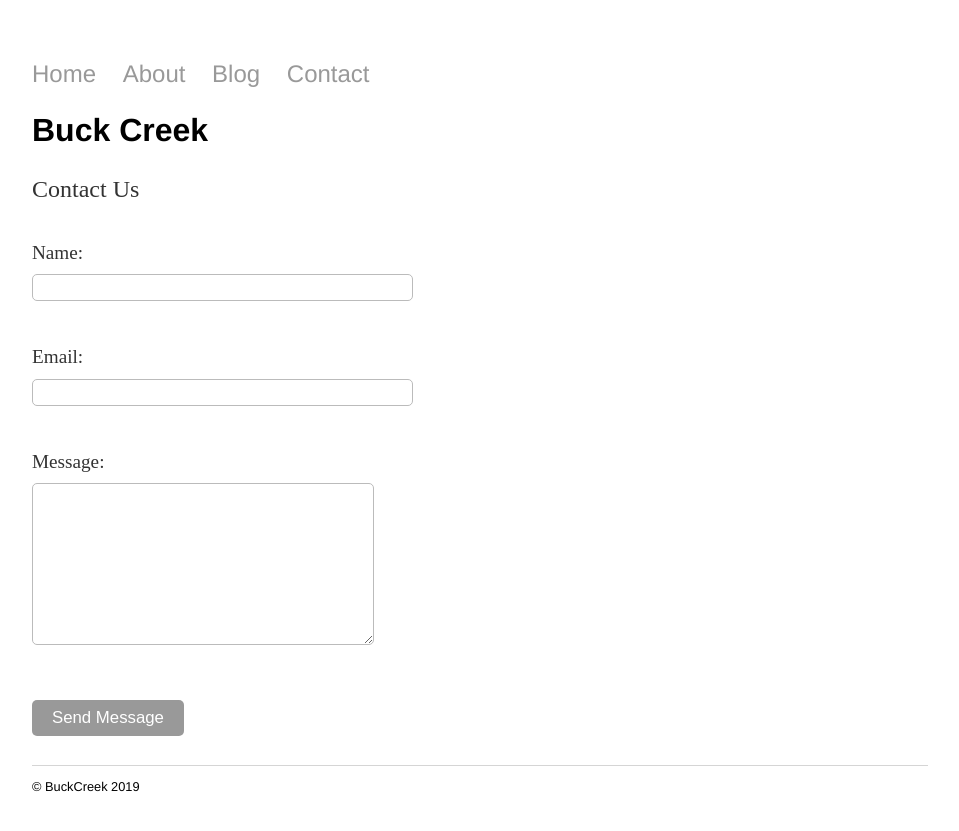
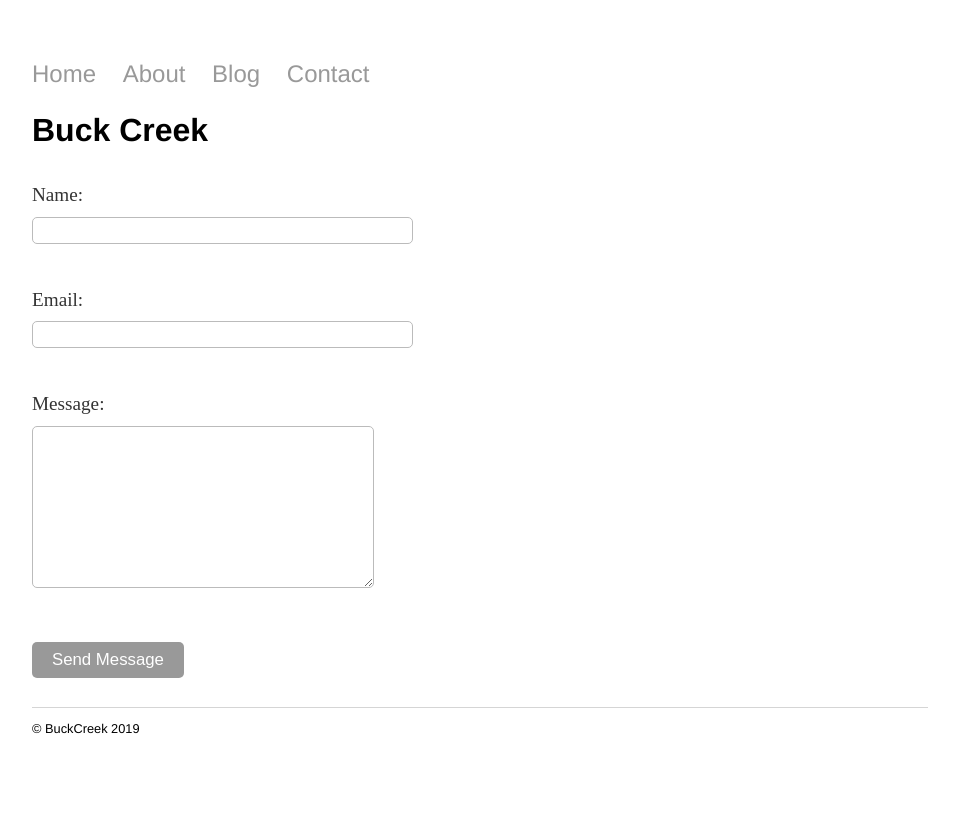
Before and after one commit to shanebp/shanebp.github.io, a Jekyll site: the page built from contact.html, in a window 1280 px wide. Shown: the top 831 px of the page, without its empty margins (160-1119 px from the left). Built offline with Jekyll 4.4.1, drawn with Linux system fonts in a browser that asks for light colours.

Commit message:
Update contact.html

```diff
--- a/contact.html
+++ b/contact.html
@@ -4,9 +4,7 @@ title: Buck Creek
 ---
 <h1>{{ page.title }}</h1>
 
-<p>Contact Us</p>
-
-<p>
+<div class="blurb">
 	<form class="contact-form" action="https://w3ox9uhyuh.execute-api.us-east-1.amazonaws.com/dev/static-site-mailer" method="POST">
 
 		<input type="input" name="honeypot" value="" style="display: none" tabindex="-1" autocomplete="off">
@@ -37,11 +35,11 @@ title: Buck Creek
 		</p>
 
 	</form>
-</p>
 
 	<span id="js-form-response"></span>
 
-<p></p>
+</div>
+
 
 <script>
 (() => {
```
Lines whose indentation alone changed are shown as unchanged.
